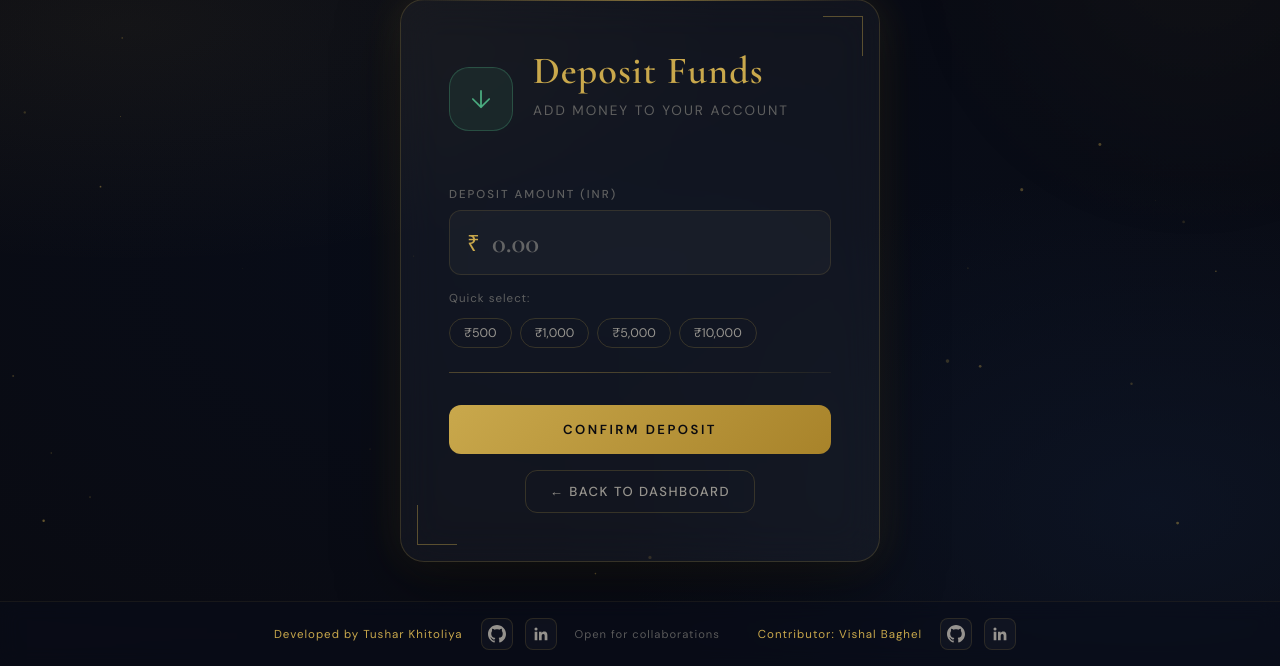
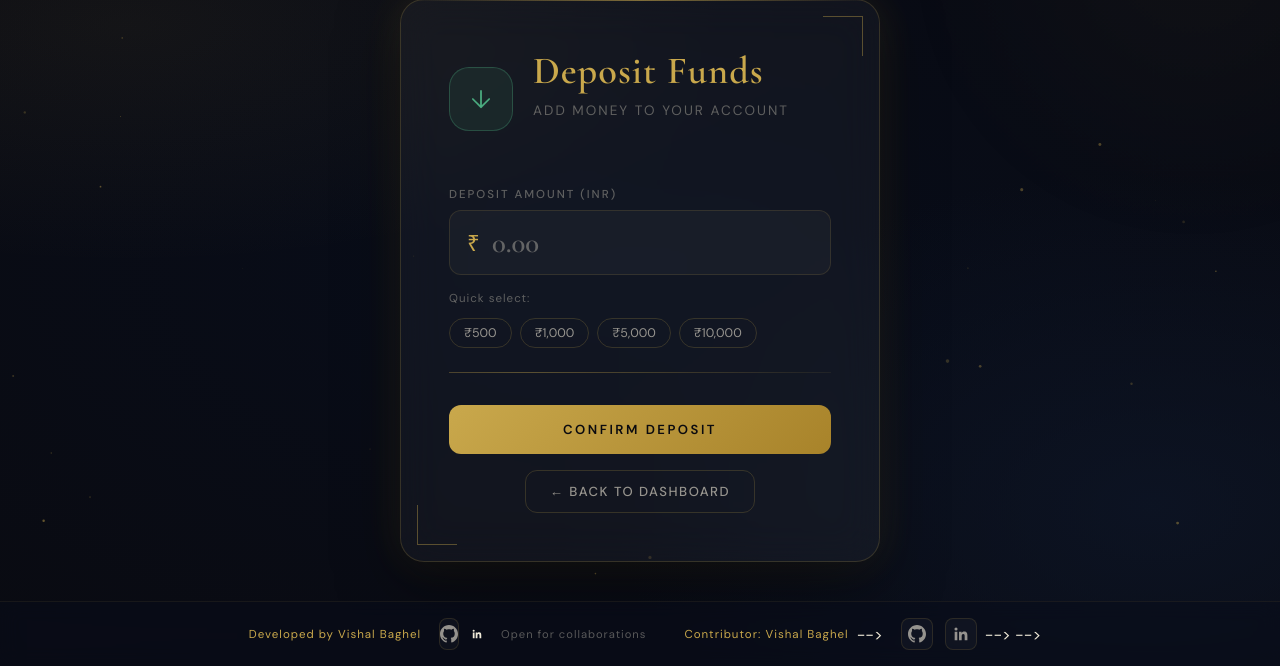
Before and after one commit to Vishall77/Banking-System, a Flask app: page /deposit in a window 1280 px wide. Shown: the part 134-800 px from the top of the page. Run offline with Flask 3, Linux system fonts and the light colour scheme; the visitor is signed in with stand-in values (Sample User, id 1).

Commit message:
Update footer creator and social links

```diff
--- a/templates/base.html
+++ b/templates/base.html
@@ -636,11 +636,11 @@
     <footer>
         <!-- Creator Info -->
         <span style="color: var(--gold); margin-left: 10px;">
-            Developed by Tushar Khitoliya
+            Developed by Vishal Baghel
         </span>
 
         <div class="social-icons">
-            <a href="https://github.com/KHITOLIA/NexVault" target="_blank" class="icon github" title="GitHub">
+            <a href="https://github.com/Vishall77/Banking-System" target="_blank" class="icon github" title="GitHub">
                 <!-- GitHub SVG -->
                 <svg viewBox="0 0 24 24" fill="currentColor">
                     <path d="M12 0C5.37 0 0 5.37 0 12c0 5.3 3.44 9.8 8.2 11.39.6.11.82-.26.82-.58
@@ -655,7 +655,7 @@
                 </svg>
             </a>
 
-            <a href="https://www.linkedin.com/in/tushar-khitoliya" target="_blank" class="icon linkedin"
+            <!-- <a href="https://www.linkedin.com/in/vishal-baghel-174510309" target="_blank" class="icon linkedin"
                 title="LinkedIn">
                 <!-- LinkedIn SVG -->
                 <svg viewBox="0 0 24 24" fill="currentColor">
@@ -673,14 +673,14 @@
             Open for collaborations
         </span>
 
-        <!-- Contributor Info -->
+        <!-- <!-- Contributor Info -->
 <span style="color: var(--gold); margin-left: 30px;">
     Contributor: Vishal Baghel
-</span>
+</span> -->
 
     <div class="social-icons">
 
-    <!-- GitHub -->
+    <!-- <!-- GitHub -->
         <a href="https://github.com/Vishall77" target="_blank"
             class="icon github" title="GitHub">
 
@@ -710,8 +710,8 @@
             </svg>
         </a>
 
-    </div>
-
+    </div>  -->
+ -->
 
 
     </footer>
```
